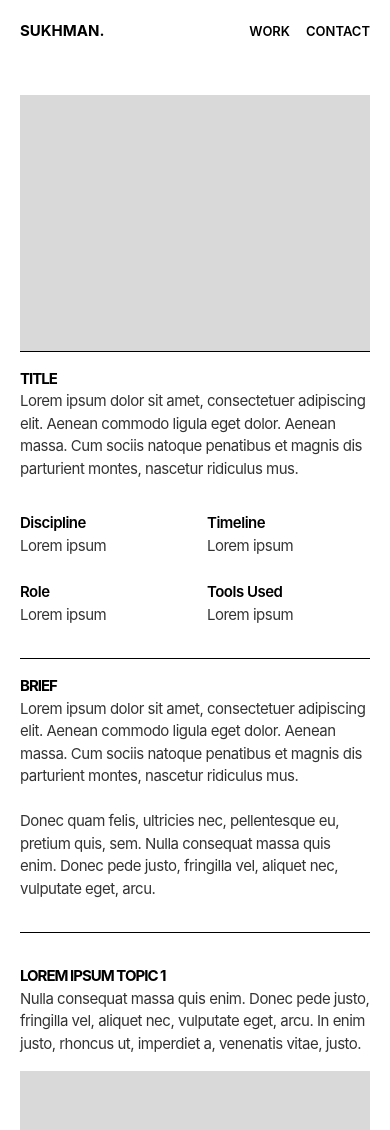
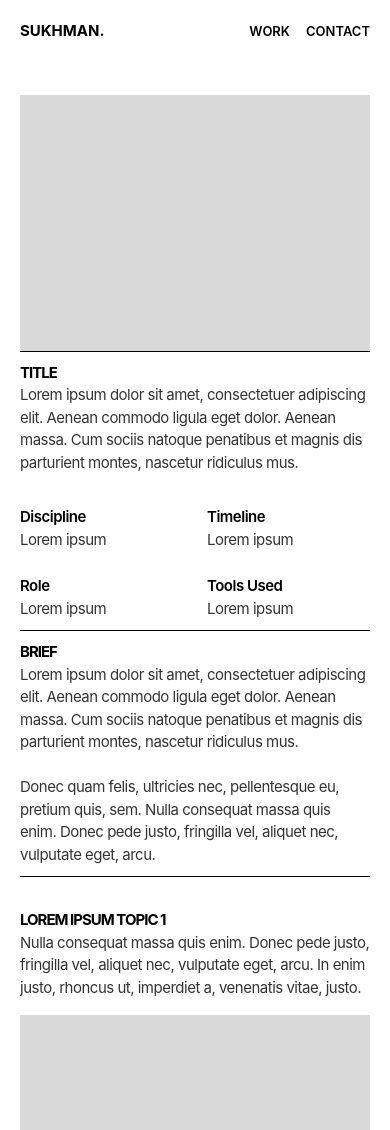
Before and after one commit to sukhman0402/portfolio-website, a Next.js app: page /projects/project-01 in a window 390 px wide. Shown: the top 1130 px of the page. Built offline with nearby package versions, Linux system fonts and the light colour scheme.

Commit message:
Update ProjectHeroTop.js

```diff
--- a/src/components/ProjectHeroTop.js
+++ b/src/components/ProjectHeroTop.js
@@ -66,8 +66,13 @@ export default function ProjectHeroTop({ project }) {
             a real design interval," measured off Figma) is left as-is. */}
         <div className="mt-0 border-t border-black md:mt-[2px]" />
 
+        {/* pt-[10px] (was pt-4/16px, mobile only, md:pt-[9px] unchanged) —
+            flagged 2026-09-02: site-wide "line, then text" rule — this
+            divider->"Title" gap was missed in the first pass (classified as
+            a different structural boundary at the time); standardized to
+            10px like every other line->text gap on the site. */}
         {/* Title + intro + info row */}
-        <div className="pt-4 md:pt-[9px]">
+        <div className="pt-[10px] md:pt-[9px]">
           <h2 className="font-bold uppercase tracking-[-1px]">
             {project.introLabel}
           </h2>
@@ -89,10 +94,14 @@ export default function ProjectHeroTop({ project }) {
           </div>
         </div>
 
-        <div className="mt-8 border-t border-black md:mt-[10px]" />
+        {/* mt-[10px] (was mt-8/32px, mobile only) — flagged 2026-09-02:
+            info-row -> divider gap, "text, then line" rule. */}
+        <div className="mt-[10px] border-t border-black md:mt-[10px]" />
 
         {/* Brief */}
-        <div className="pt-4 md:pt-[10px]">
+        {/* pt-[10px] (was pt-4/16px, mobile only) — same divider -> text
+            rule as above. */}
+        <div className="pt-[10px] md:pt-[10px]">
           <h2 className="font-bold uppercase tracking-[-1px]">
             {project.briefLabel}
           </h2>
@@ -101,7 +110,12 @@ export default function ProjectHeroTop({ project }) {
           </p>
         </div>
 
-        <div className="mt-8 border-t border-black md:mt-[10px]" />
+        {/* mt-[10px] (was mt-8/32px, mobile only) — flagged 2026-09-02: same
+            "text, then line" rule as the info-row divider above — this is
+            the divider ProjectTopics.js's first content section sits below
+            (that component's own first section carries no border-t of its
+            own, see the note there). */}
+        <div className="mt-[10px] border-t border-black md:mt-[10px]" />
       </div>
     </>
   );
```
